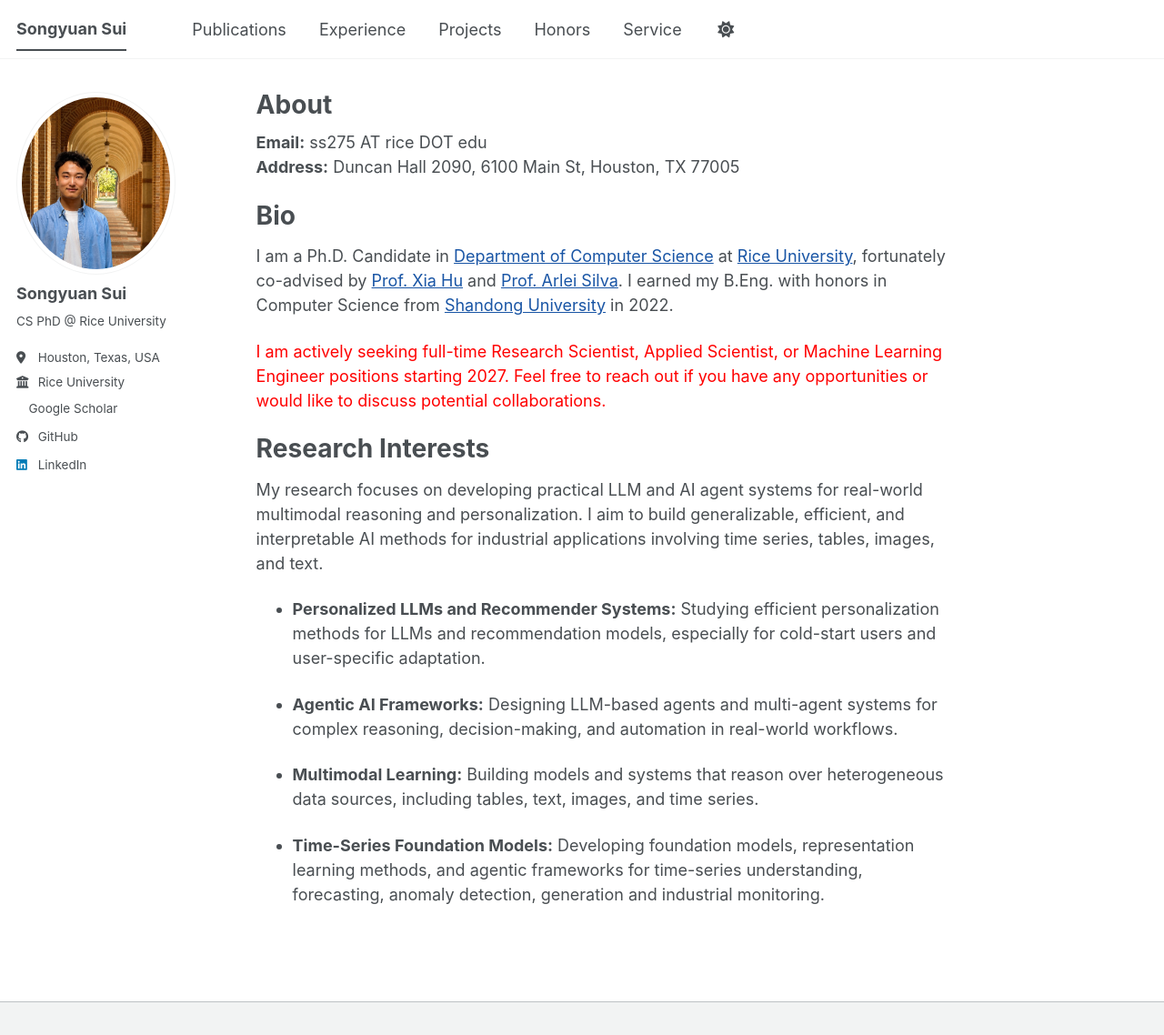
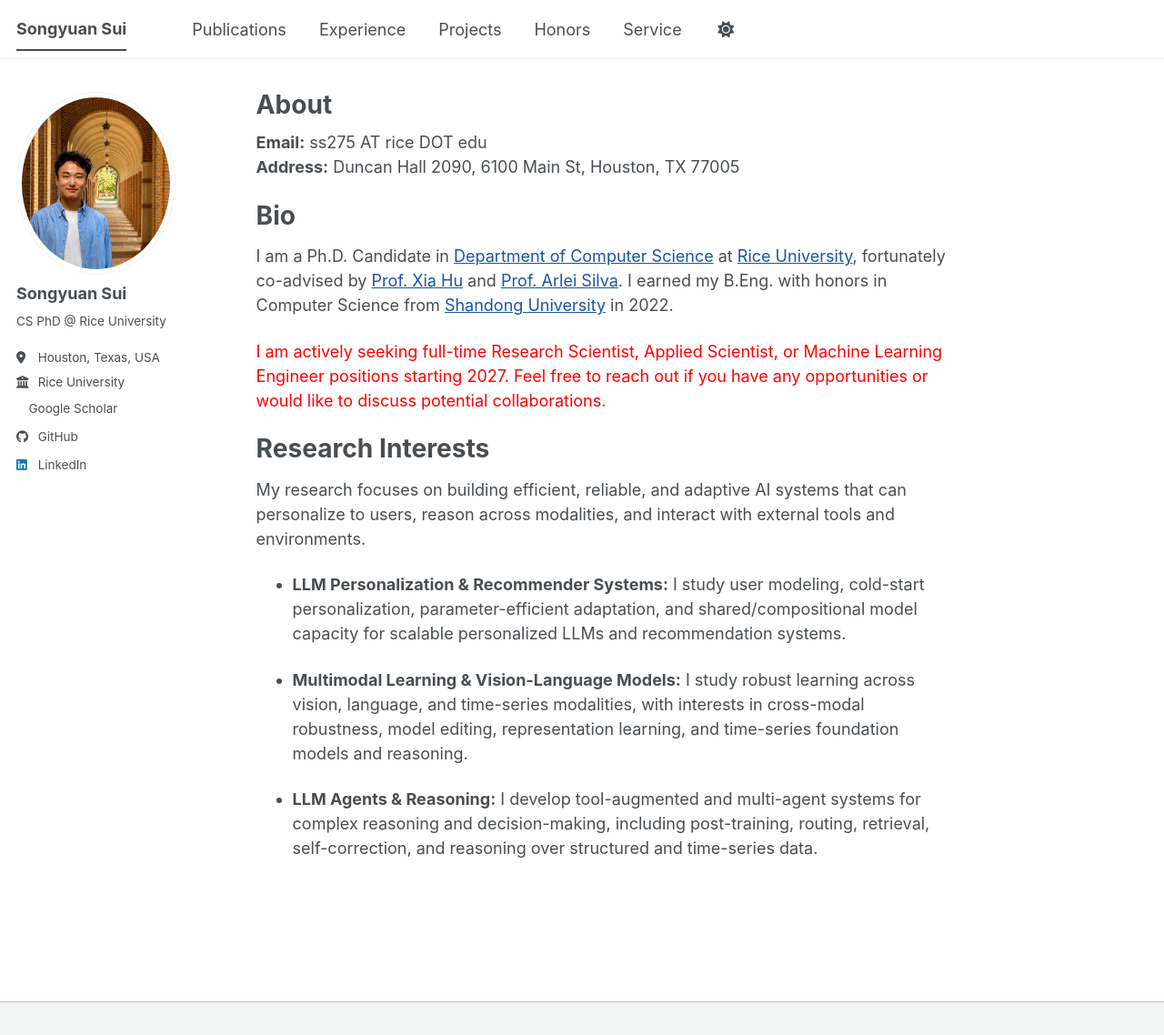
Before and after one commit to SongyuanSui/SongyuanSui.github.io, a Jekyll site: the page built from _pages/about.md, in a window 1280 px wide and 1138 px high. Shown: the whole window at 91% size. Built offline with Jekyll 4.4.1, drawn with Linux system fonts in a browser that asks for light colours; a style sheet for code colours, icons or effects is not loaded.

Commit message:
update about

```diff
--- a/_pages/about.md
+++ b/_pages/about.md
@@ -21,12 +21,10 @@ I am a Ph.D. Candidate in [Department of Computer Science](https://csweb.rice.ed
 
 Research Interests
 ======
-My research focuses on developing practical LLM and AI agent systems for real-world multimodal reasoning and personalization. I aim to build generalizable, efficient, and interpretable AI methods for industrial applications involving time series, tables, images, and text.
+My research focuses on building efficient, reliable, and adaptive AI systems that can personalize to users, reason across modalities, and interact with external tools and environments.
 
-- **Personalized LLMs and Recommender Systems:** Studying efficient personalization methods for LLMs and recommendation models, especially for cold-start users and user-specific adaptation.
+- **LLM Personalization & Recommender Systems:** I study user modeling, cold-start personalization, parameter-efficient adaptation, and shared/compositional model capacity for scalable personalized LLMs and recommendation systems.
 
-- **Agentic AI Frameworks:** Designing LLM-based agents and multi-agent systems for complex reasoning, decision-making, and automation in real-world workflows.
+- **Multimodal Learning & Vision-Language Models:** I study robust learning across vision, language, and time-series modalities, with interests in cross-modal robustness, model editing, representation learning, and time-series foundation models and reasoning.
 
-- **Multimodal Learning:** Building models and systems that reason over heterogeneous data sources, including tables, text, images, and time series.
-
-- **Time-Series Foundation Models:** Developing foundation models, representation learning methods, and agentic frameworks for time-series understanding, forecasting, anomaly detection, generation and industrial monitoring.
+- **LLM Agents & Reasoning:** I develop tool-augmented and multi-agent systems for complex reasoning and decision-making, including post-training, routing, retrieval, self-correction, and reasoning over structured and time-series data.
```
